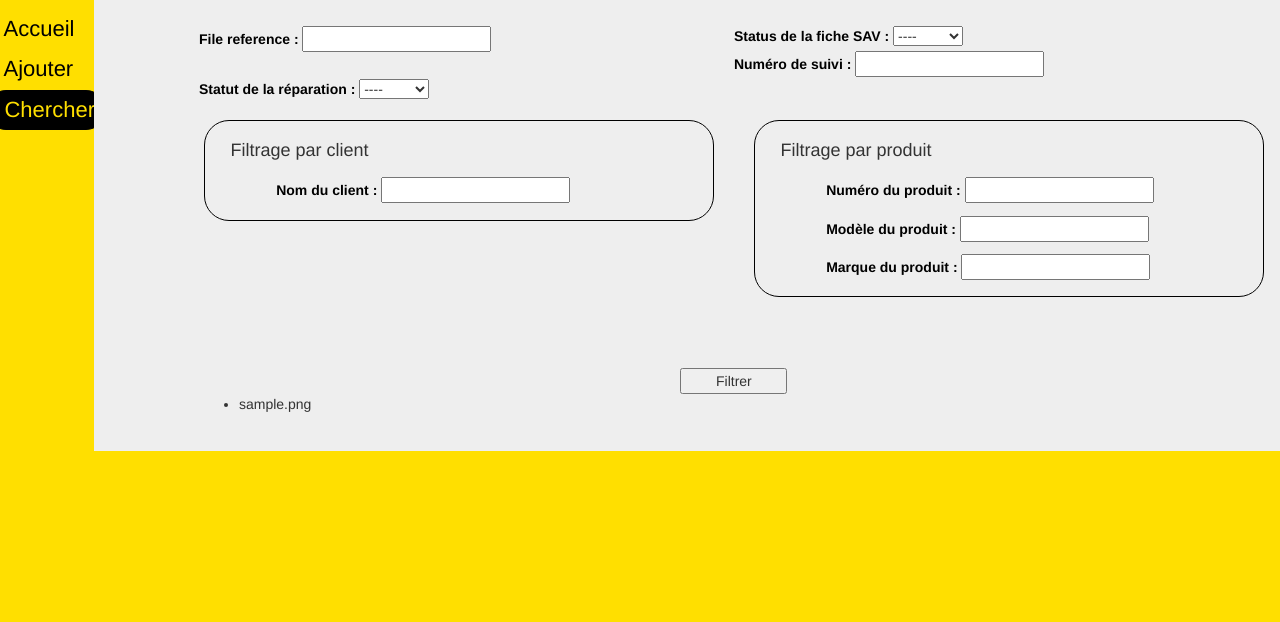
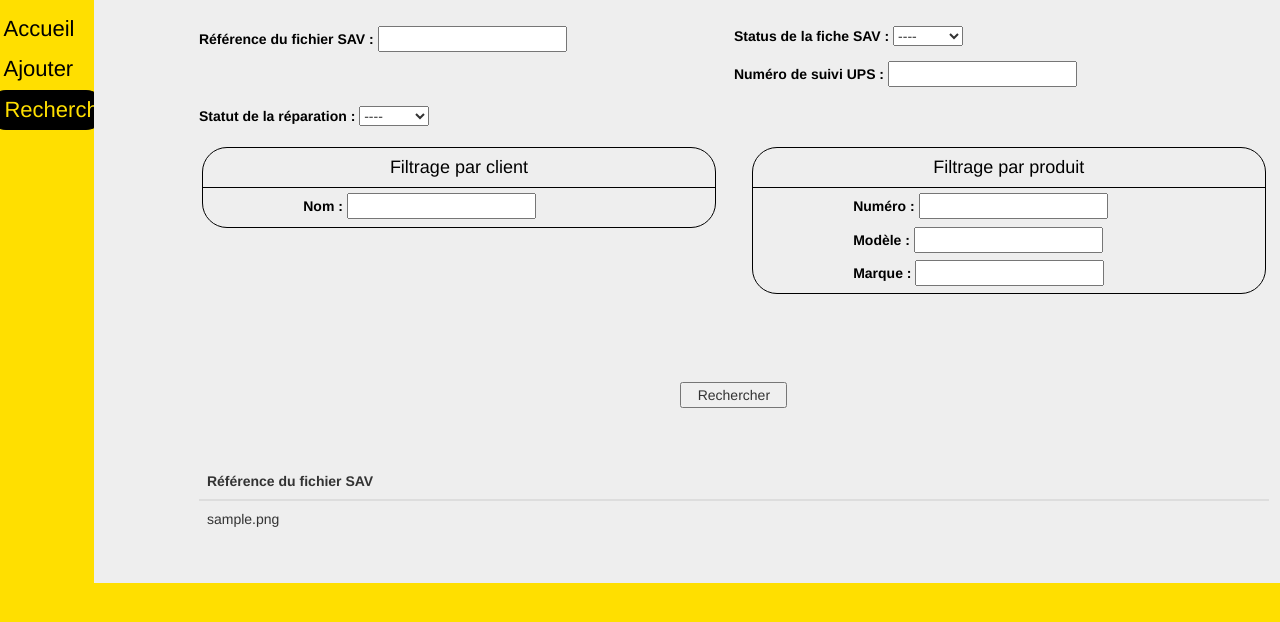
Before and after one commit to VincentWester/visualImpactSAV, a Django app: page /visualImpactSAV/searchSAVFile/ in a window 1280 px wide. Shown: the part 105-727 px from the top of that part. Run offline with Django 3.2, Linux system fonts and the light colour scheme; tables that the repository leaves empty hold one stand-in row (Sample ...); the page is wider than the window, and the part outside it is not shown; some libraries are stand-ins or nearby versions.

Commit message:
[TD] list of product done in search with class. Just feel all the main characteristic

```diff
--- a/frontEnd/static/css/addSAVFile/addSAVFile.css
+++ b/frontEnd/static/css/addSAVFile/addSAVFile.css
@@ -27,7 +27,7 @@ form {
     border-radius: 25px;
 }
 
-.title-block-client, .title-panel-product {
+.title-panel-client, .title-panel-product {
 	text-align: center;
 	color: black;
 	border-bottom-style: solid;
--- a/frontEnd/static/css/searchSAVFile/searchSAVFile.css
+++ b/frontEnd/static/css/searchSAVFile/searchSAVFile.css
@@ -2,34 +2,48 @@ form label {
     color: black;
 }
 
-.block-file-reference-tracking-number {
-	margin-bottom: 1%;
+.first-block {
+    margin-bottom: 1%;
 }
 
-.block-client-or-product {
-    height: 15%;
+.second-block {
+    margin-bottom: 1.5%;
 }
 
-.panel-client-or-product {
-    position: relative;
-	border-style: solid;
+.block-client, .block-product {
+    margin-bottom: 2%;
+    padding-left: 3%;
+    padding-right: 3%;
+}
+
+.panel-client, .panel-product {
+    border-style: solid;
     border-color: black;
     border-width: 1px;
     border-radius: 25px;
-    height: 100%;
-    margin: 1%;
-    padding: 2%;
 }
 
-.panel-client-or-product label{
-    margin-left: 10%;
-    margin-top: 2%;
-    margin-bottom: 2%;
+.title-panel-client, .title-panel-product {
+    text-align: center;
+    color: black;
+    border-bottom-style: solid;
+    border-bottom-color: black;
+    border-bottom-width: 1px;
+    margin-bottom: 1%;
+}
+
+.block-name-client {
+    margin-bottom: 1%;
+}
+
+.block-characteristic-product {
+    margin-bottom: 1%;
 }
 
 .block-button {
 	margin-top: 5%;
 	padding-top: 1%;
+    margin-bottom: 5%;
 }
 
 .block-button input{
--- a/frontEnd/templates/base.html
+++ b/frontEnd/templates/base.html
@@ -23,7 +23,7 @@
             <ul class="menu-SAV-file">
                 {% block menu_home %}<li class="list-SAV-file row"><a href="{% url 'home' %}" class="col-md-12">Accueil</a></li>{% endblock %}
                 {% block menu_add %}<li class="list-SAV-file row"><a href="{% url 'visualImpactSAV:addSAVFile' %}" class="col-md-12">Ajouter</a></li>{% endblock %}
-                {% block menu_search %}<li class="list-SAV-file row"><a href="{% url 'visualImpactSAV:searchSAVFile' %}" class="col-md-12">Chercher</a></li>{% endblock %}
+                {% block menu_search %}<li class="list-SAV-file row"><a href="{% url 'visualImpactSAV:searchSAVFile' %}" class="col-md-12">Rechercher</a></li>{% endblock %}
             </ul>
         </div>
         <div class="col-md-11 base-content container">
--- a/frontEnd/templates/djangoApp/addSAVFile/addSAVFile.html
+++ b/frontEnd/templates/djangoApp/addSAVFile/addSAVFile.html
@@ -39,7 +39,7 @@
 
         <div class="col-md-6 block-client">
             <div class="row panel-client">
-                <div class="col-md-12 title-block-client">
+                <div class="col-md-12 title-panel-client">
                     <h4>Informations sur le client</h4>
                 </div>
                 <div class="col-md-12 block-name-client">
--- a/frontEnd/templates/djangoApp/searchSAVFile/searchSAVFile.html
+++ b/frontEnd/templates/djangoApp/searchSAVFile/searchSAVFile.html
@@ -2,17 +2,18 @@
 {% load static %}
 {% block style %}
     <link href="{% static 'css/searchSAVFile/searchSAVFile.css' %}" rel="stylesheet" media="screen">
+    <link href="{% static 'css/searchSAVFile/classSAVFileStatus.css' %}" rel="stylesheet" media="screen">
 {% endblock %}
-{% block menu_search %}<li class="list-SAV-file active row"><a href="#" class="col-md-12">Chercher</a></li>{% endblock %}
+{% block menu_search %}<li class="list-SAV-file active row"><a href="#" class="col-md-12">Rechercher</a></li>{% endblock %}
 {% block content %}
     <form class="row" method=GET action="{% url 'visualImpactSAV:searchSAVFile' %}" accept-charset="utf-8">
         <div class="col-md-12 row block-file-reference-tracking-number">
-            <div class="col-md-6">
-                <label for="file_reference">File reference :</label>
+            <div class="col-md-6 first-block">
+                <label for="file_reference">Référence du fichier SAV :</label>
                 <input id="file_reference" type="text" name="file_reference">
             </div>
 
-            <div class="col-md-6">
+            <div class="col-md-6 first-block">
                 <label for="id_sav_file_status">Status de la fiche SAV :</label>
                 <select id="id_sav_file_status" name="sav_file_status">
                     <option value="">  ----  </option>
@@ -22,12 +23,12 @@
                 </select>
             </div>
 
-            <div class="col-md-6">
-                <label for="tracking_number">Numéro de suivi :</label>
+            <div class="col-md-6 second-block">
+                <label for="tracking_number">Numéro de suivi UPS :</label>
                 <input id="tracking_number" type="text" name="tracking_number">
             </div>
 
-            <div class="col-md-6">
+            <div class="col-md-6 second-block">
             <label for="id_reparation_status">Statut de la réparation : </label>
             <select id="id_reparation_status" name="reparation_status">
                 <option value="">  ----  </option>
@@ -38,46 +39,60 @@
         </div>
         </div>
 
-        <div class="col-md-6 block-client-or-product">
-            <div class="row panel-client-or-product">
-                <div class="col-md-12">
+        <div class="col-md-6 block-client">
+            <div class="row panel-client">
+                <div class="col-md-12 title-panel-client">
                     <h4>Filtrage par client</h4>
                 </div>
-                <div class="col-md-12">
-                    <label for="client_name">Nom du client :</label>
+                <div class="col-md-offset-2 col-md-10 block-name-client">
+                    <label for="client_name">Nom :</label>
                     <input id="client_name" type="text" name="client_name">
                 </div>
             </div>
         </div>
 
-        <div class="col-md-6 block-client-or-product">
-            <div class="row panel-client-or-product">
-                <div class="col-md-12">
+        <div class="col-md-6 block-product">
+            <div class="row panel-product">
+                <div class="col-md-12 title-panel-product">
                     <h4>Filtrage par produit</h4>
                 </div>
-                <div class="col-md-12">
-                    <label for="product_serial_number">Numéro du produit :</label>
+                <div class="col-md-offset-2 col-md-10 block-characteristic-product">
+                    <label for="product_serial_number">Numéro :</label>
                     <input id="product_serial_number" type="text" name="product_serial_number">
                 </div>
-                <div class="col-md-12">
-                    <label for="product_model">Modèle du produit :</label>
+                <div class="col-md-offset-2 col-md-10 block-characteristic-product">
+                    <label for="product_model">Modèle :</label>
                     <input id="product_model" type="text" name="product_model">
                 </div>
-                <div class="col-md-12">
-                    <label for="product_mark">Marque du produit :</label>
+                <div class="col-md-offset-2 col-md-10 block-characteristic-product">
+                    <label for="product_mark">Marque :</label>
                     <input id="product_mark" type="text" name="product_mark">
                 </div>
             </div>
         </div>
 
         <div class="col-md-12 block-button">
-            <input type="submit" value="Filtrer">
+            <input type="submit" value="Rechercher">
         </div>
     </form>
 
-    <ul>
-    {% for file in results %}
-        <li>{{ file.file_reference }}</li>
-    {% endfor %}
-    </ul>
+    <table class="table">
+        <thead>
+            <tr>
+                <th>Référence du fichier SAV</td>
+            </tr>
+        </thead>
+        <tbody>
+            {% for file in results %}
+                {% if file.sav_file_status.class_css != "" and file.sav_file_status.class_css is not None %}
+                    <tr class="{{ file.sav_file_status.class_css }} ">
+                {% else %}
+                    <tr>
+                {% endif %}
+
+                <td>{{ file.file_reference }}</td>
+            </tr>
+            {% endfor %}
+        </tbody>
+    </table>
 {% endblock %}
```
Also changed, not shown: frontEnd/static/css/searchSAVFile/classSAVFileStatus.css (added, +15 -0 lines).
